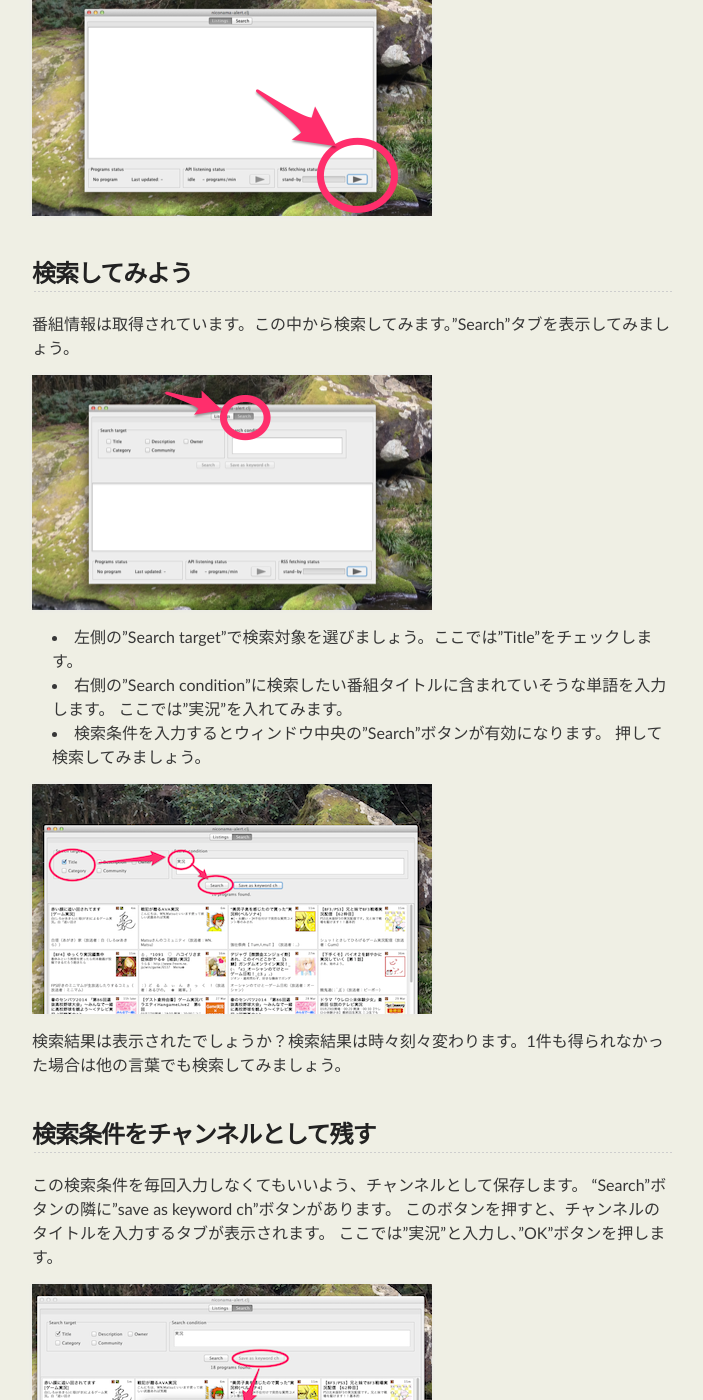
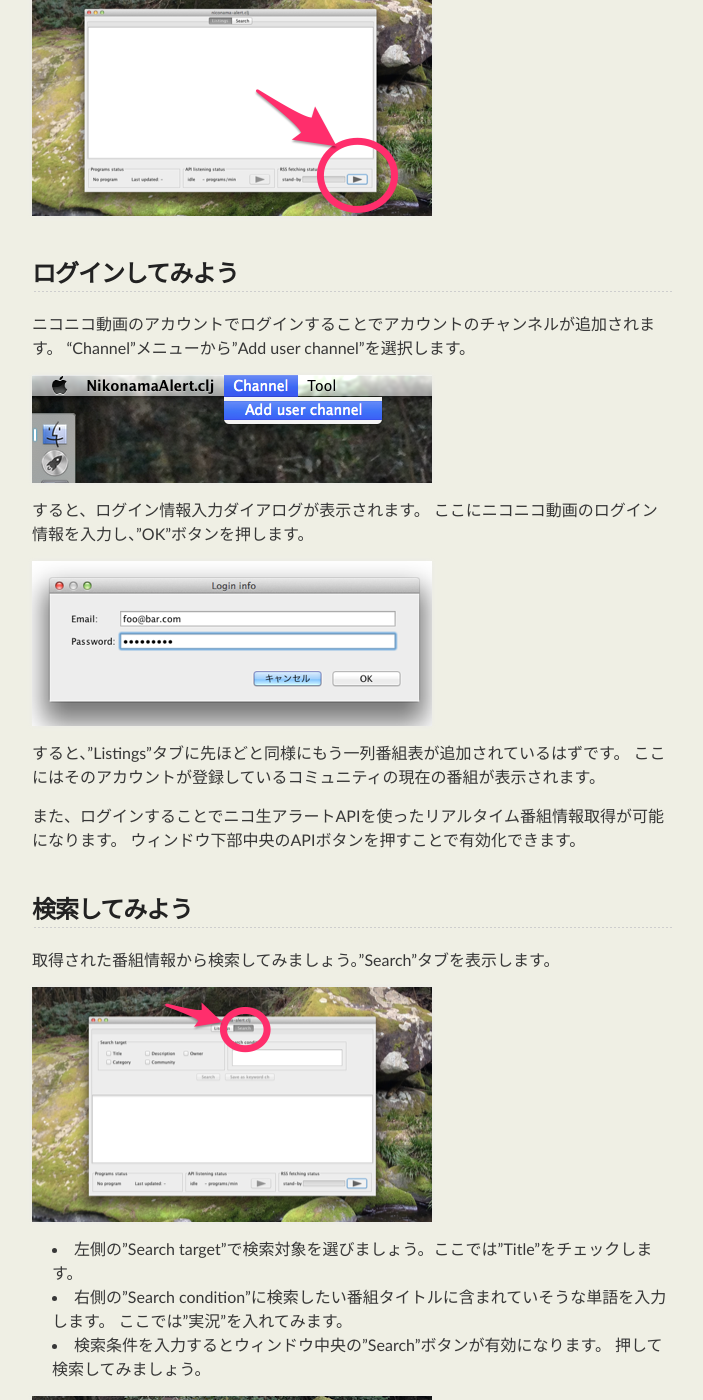
Before and after one commit to sgr/niconama-alert, a Jekyll site: the page built from tutorial.md, in a window 1280 px wide and 1400 px high, scrolled down 1008 px. Shown: the whole window, without its empty margins (288-991 px from the left). Built offline with Jekyll 4.4.1, drawn with Linux system fonts in a browser that asks for light colours; comment, search, counter and statistics services are not loaded; some of the changed text lies outside the part shown.

Commit message:
チュートリアルを分かりやすくした

```diff
--- a/tutorial.md
+++ b/tutorial.md
@@ -18,9 +18,28 @@ title: niconama-alert.clj tutorial
 ![RSSボタンを押してみよう]({{ site.baseurl }}/images/sc_rss_btn.png)
 
 
+#ログインしてみよう {#login}
+
+ニコニコ動画のアカウントでログインすることでアカウントのチャンネルが追加されます。
+"Channel"メニューから"Add user channel"を選択します。
+
+![ユーザーチャンネル追加メニュー]({{ site.baseurl }}/images/sc_add_user_ch_menu.png)
+
+すると、ログイン情報入力ダイアログが表示されます。
+ここにニコニコ動画のログイン情報を入力し、"OK"ボタンを押します。
+
+![ログイン情報入力ダイアログ]({{ site.baseurl }}/images/sc_login_dlg.png)
+
+すると、"Listings"タブに先ほどと同様にもう一列番組表が追加されているはずです。
+ここにはそのアカウントが登録しているコミュニティの現在の番組が表示されます。
+
+また、ログインすることでニコ生アラートAPIを使ったリアルタイム番組情報取得が可能になります。
+ウィンドウ下部中央のAPIボタンを押すことで有効化できます。
+
+
 #検索してみよう {#search_basic}
 
-番組情報は取得されています。この中から検索してみます。"Search"タブを表示してみましょう。
+取得された番組情報から検索してみましょう。"Search"タブを表示します。
 
 ![Searchタブ]({{ site.baseurl }}/images/sc_search_tab.png)
 
@@ -51,25 +70,6 @@ title: niconama-alert.clj tutorial
 ![キーワードチャンネル追加後]({{ site.baseurl }}/images/sc_added_kwd_ch.png)
 
 また、"Alert"チェックを入れると、新しい番組が追加されるたびにデスクトップ上にアラートを表示します。
-
-
-#ログインしてみよう {#login}
-
-ニコニコ動画のアカウントを持っている場合、そのアカウントでログインすることでアカウントのチャンネルが追加されます。
-"Channel"メニューから"Add user channel"を選択します。
-
-![ユーザーチャンネル追加メニュー]({{ site.baseurl }}/images/sc_add_user_ch_menu.png)
-
-すると、ログイン情報入力ダイアログが表示されます。
-ここにニコニコ動画のログイン情報を入力し、"OK"ボタンを押します。
-
-![ログイン情報入力ダイアログ]({{ site.baseurl }}/images/sc_login_dlg.png)
-
-すると、"Listings"タブに先ほどと同様にもう一列番組表が追加されているはずです。
-ここにはそのアカウントが登録しているコミュニティの現在の番組が表示されます。
-
-また、有効なアカウントがログインすることでニコ生アラートAPIを使ったリアルタイム番組情報取得が可能になります。
-ログインするとウィンドウ下部中央のAPIボタンを押せるようになります。
 
 
 #詳細な検索条件を書いてみよう {#search_advanced}
@@ -143,7 +143,7 @@ andとorの組み合わせはよく行われます[^qe]。
 ##条件をひっくり返す(not) {#search_not}
 
 特にorを使って検索を行っていると、検索結果に自分の興味のないものがいくつも含まれることがあります。
-ほしいものを正確に限定できるならandで絞り込むことができますが、逆に要らないものだけは限定できる、という場合もあるでしょう。
+ほしいものを正確に表現できるならandで絞り込むことができますが、逆に要らないものだけは表現できる、という場合もあるでしょう。
 
 そのような場合は次のように記述します。
 
```
